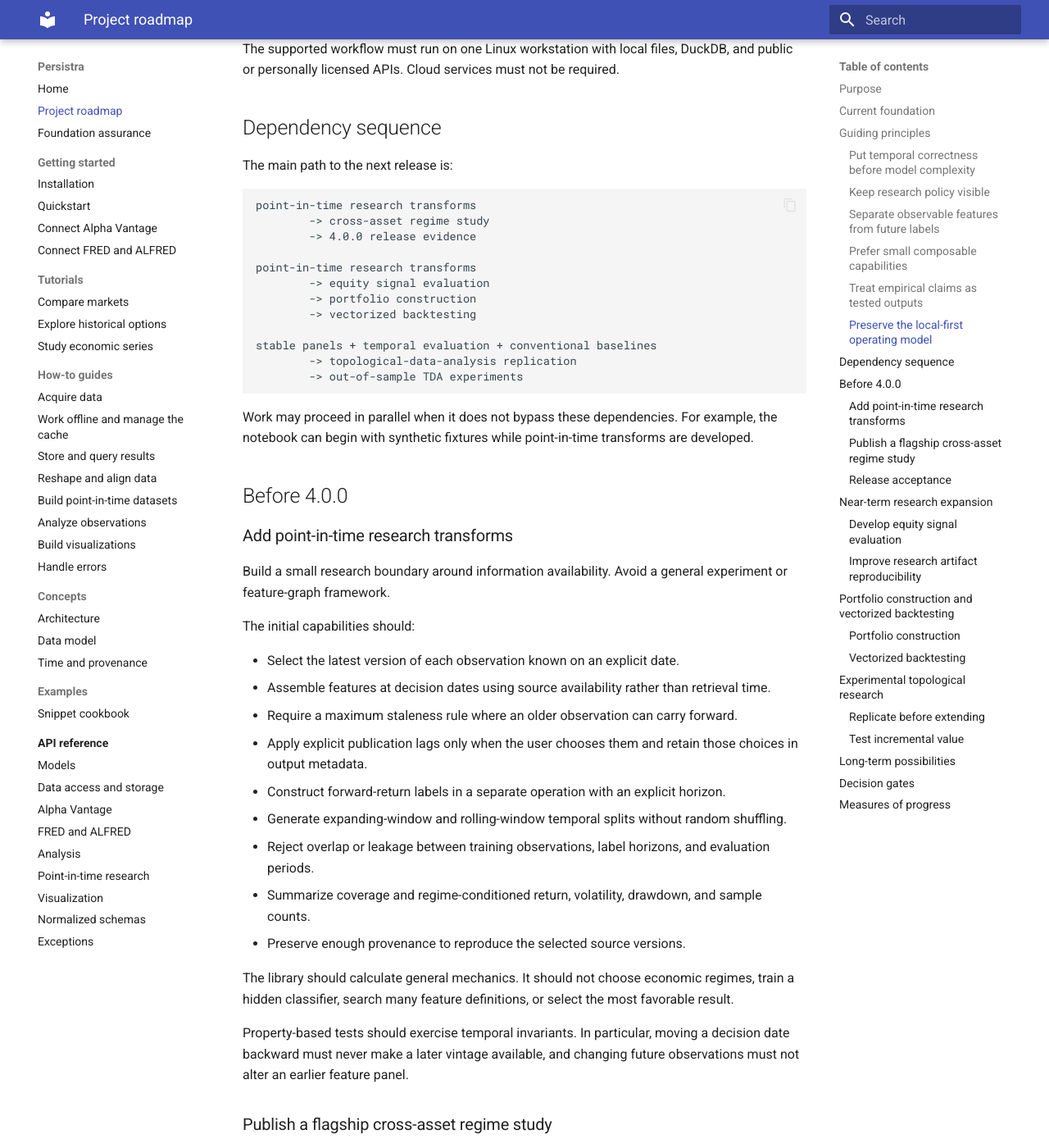
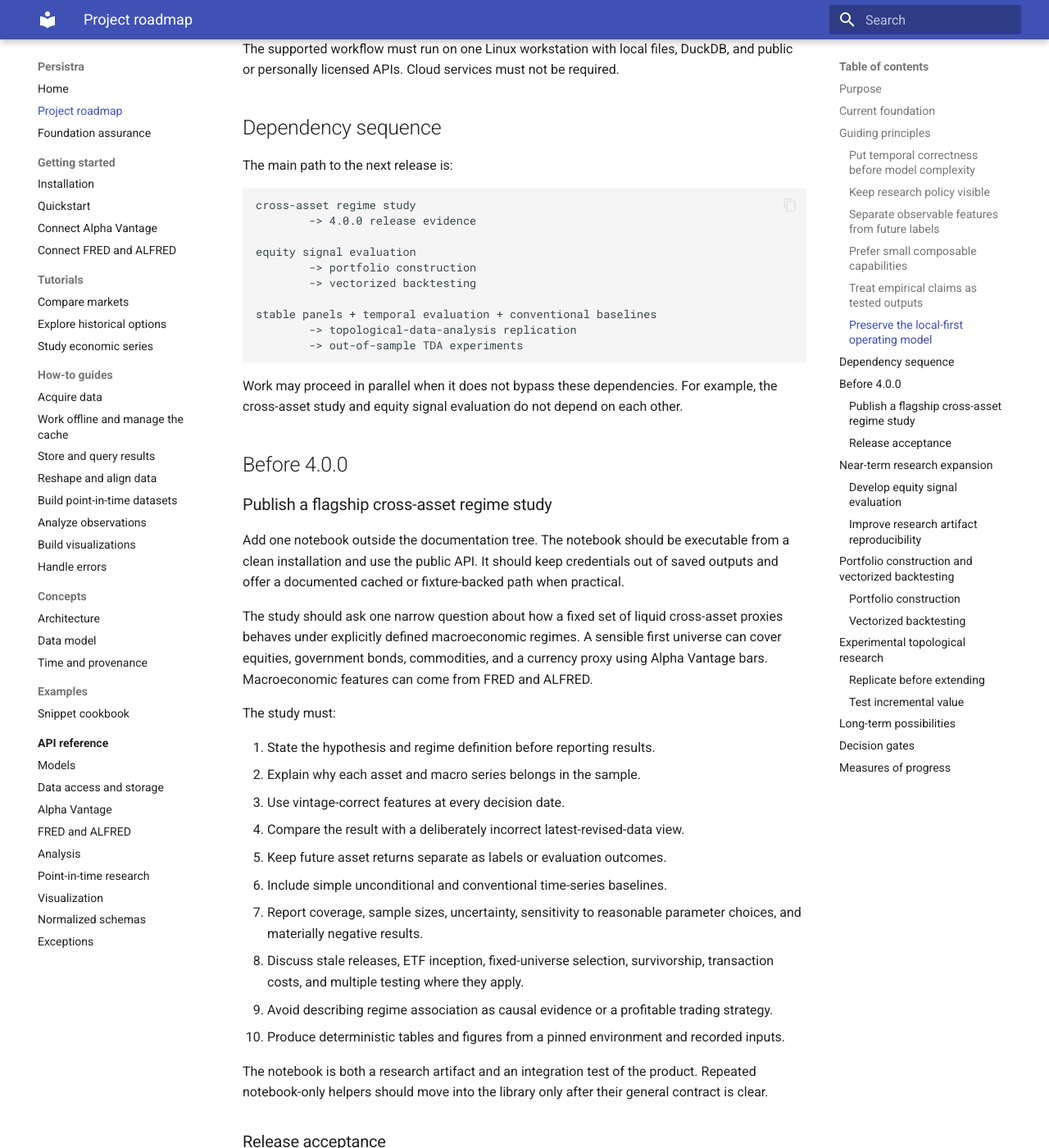
Before and after one commit to fallblu/persistra, an MkDocs documentation site: the page built from docs/roadmap.md, in a window 1280 px wide and 1400 px high, scrolled down 2392 px. Shown: the whole window at 82% size. Built offline with MkDocs 1.6.1 and Material for MkDocs 9.7.7, drawn with Linux system fonts in a browser that asks for light colours; some of the changed text lies outside the part shown.

Commit message:
docs: update roadmap after research transforms

````diff
--- a/docs/roadmap.md
+++ b/docs/roadmap.md
@@ -95,12 +95,10 @@
 The main path to the next release is:
 
 ```text
-point-in-time research transforms
-        -> cross-asset regime study
+cross-asset regime study
         -> 4.0.0 release evidence
 
-point-in-time research transforms
-        -> equity signal evaluation
+equity signal evaluation
         -> portfolio construction
         -> vectorized backtesting
 
@@ -110,35 +108,9 @@
 ```
 
 Work may proceed in parallel when it does not bypass these dependencies. For example, the
-notebook can begin with synthetic fixtures while point-in-time transforms are developed.
+cross-asset study and equity signal evaluation do not depend on each other.
 
 ## Before 4.0.0
-
-### Add point-in-time research transforms
-
-Build a small research boundary around information availability. Avoid a general experiment
-or feature-graph framework.
-
-The initial capabilities should:
-
-- Select the latest version of each observation known on an explicit date.
-- Assemble features at decision dates using source availability rather than retrieval time.
-- Require a maximum staleness rule where an older observation can carry forward.
-- Apply explicit publication lags only when the user chooses them and retain those choices in
-  output metadata.
-- Construct forward-return labels in a separate operation with an explicit horizon.
-- Generate expanding-window and rolling-window temporal splits without random shuffling.
-- Reject overlap or leakage between training observations, label horizons, and evaluation
-  periods.
-- Summarize coverage and regime-conditioned return, volatility, drawdown, and sample counts.
-- Preserve enough provenance to reproduce the selected source versions.
-
-The library should calculate general mechanics. It should not choose economic regimes, train
-a hidden classifier, search many feature definitions, or select the most favorable result.
-
-Property-based tests should exercise temporal invariants. In particular, moving a decision
-date backward must never make a later vintage available, and changing future observations
-must not alter an earlier feature panel.
 
 ### Publish a flagship cross-asset regime study
 
@@ -193,8 +165,8 @@
 
 ### Develop equity signal evaluation
 
-Build cross-sectional research only after point-in-time feature construction and temporal
-evaluation are stable. Begin with price- and volume-derived signals on an explicit fixed
+Build cross-sectional research on the point-in-time feature construction and temporal
+evaluation boundary. Begin with price- and volume-derived signals on an explicit fixed
 universe. Do not present that universe as a survivorship-free historical market sample.
 
 Useful general capabilities include:
````
